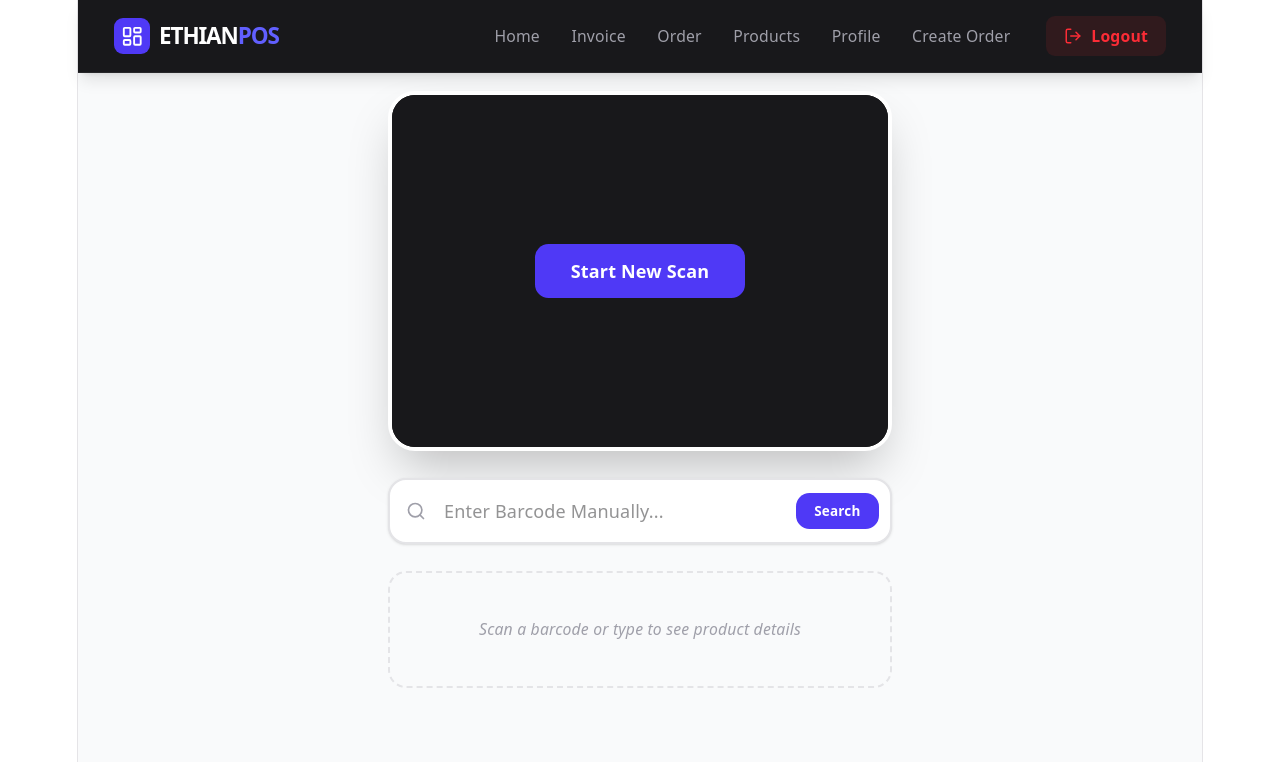
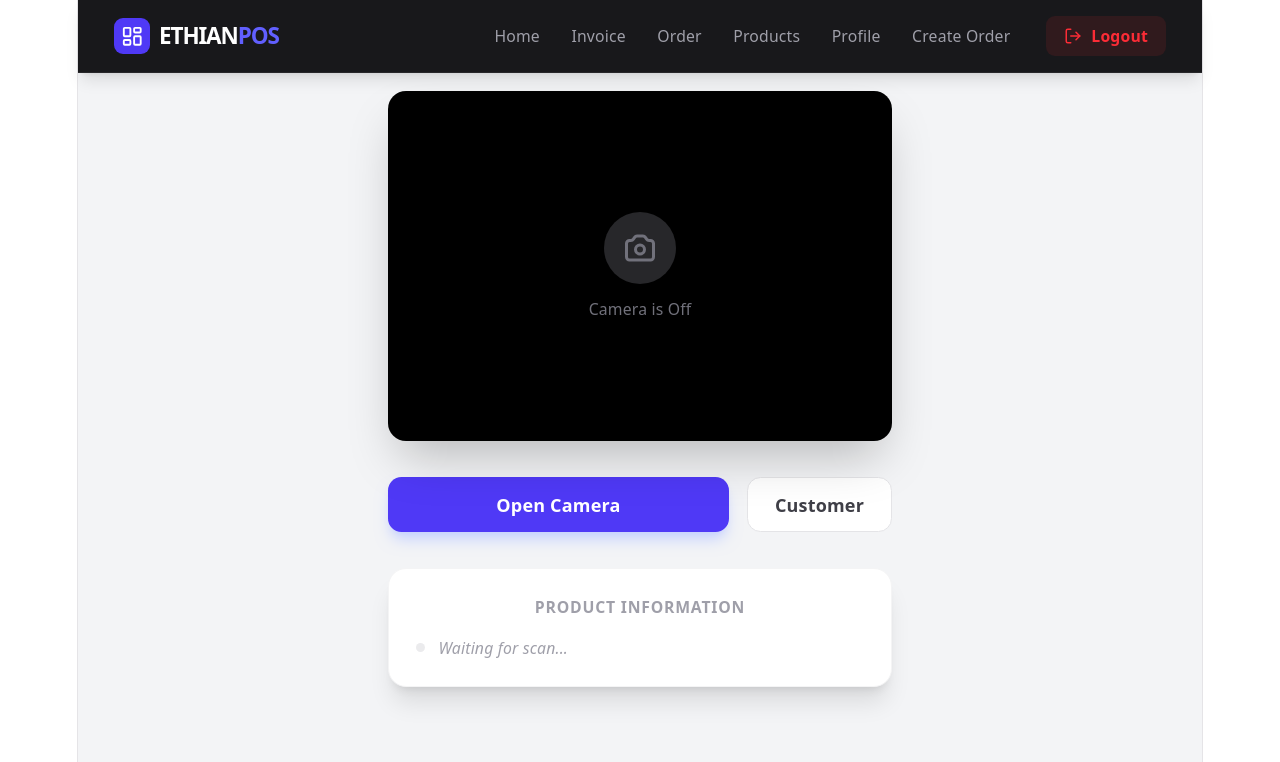
Before and after one commit to Md-Anisuzzaman/barcodeScanner, a React (Vite) app: page / in a window 1280 px wide. Shown: the top 762 px of the page. Built offline with nearby package versions, Linux system fonts and the light colour scheme.

Commit message:
previous code for get data through scaning

```diff
--- a/src/components/BarcodeScanner.jsx
+++ b/src/components/BarcodeScanner.jsx
@@ -1,212 +1,295 @@
-// import { useEffect, useRef, useCallback } from "react";
-// import { useSelector, useDispatch } from "react-redux";
-// import { Html5Qrcode, Html5QrcodeSupportedFormats } from "html5-qrcode";
-// import { setScannedData, toggleCamera } from "../store/scannerSlice";
+import { useEffect, useRef, useCallback } from "react";
+import { useSelector, useDispatch } from "react-redux";
+import { Html5Qrcode, Html5QrcodeSupportedFormats } from "html5-qrcode";
+import { setScannedData, toggleCamera } from "../store/scannerSlice";
+import { useLazyGetProductByBarcodeQuery } from "../store/productApiSlice";
+
+const BarcodeScanner = () => {
+  const [trigger, { data, isFetching, isError, error }] =
+    useLazyGetProductByBarcodeQuery();
+  const dispatch = useDispatch();
+  const { scannedData, isCameraOpen } = useSelector((state) => state.scanner);
+  const qrCodeRef = useRef(null);
+
+  // স্ক্যানার বন্ধ করার জন্য useCallback ব্যবহার করা হয়েছে যাতে ডিপেন্ডেন্সি এরর না আসে
+  const stopScanner = useCallback(() => {
+    if (qrCodeRef.current && qrCodeRef.current.isScanning) {
+      qrCodeRef.current
+        .stop()
+        .then(() => {
+          dispatch(toggleCamera(false));
+        })
+        .catch((err) => console.error("Failed to stop scanner", err));
+    }
+  }, [dispatch]);
+
+  useEffect(() => {
+    if (isCameraOpen) {
+      const html5QrCode = new Html5Qrcode("reader");
+      qrCodeRef.current = html5QrCode;
+
+      const config = {
+        fps: 20,
+        qrbox: { width: 250, height: 200 },
+        aspectRatio: 1.0,
+        formatsToSupport: [
+          Html5QrcodeSupportedFormats.QR_CODE,
+          Html5QrcodeSupportedFormats.EAN_13,
+          Html5QrcodeSupportedFormats.CODE_128,
+          Html5QrcodeSupportedFormats.CODE_39,
+          Html5QrcodeSupportedFormats.UPC_A,
+          Html5QrcodeSupportedFormats.UPC_E,
+        ],
+      };
+
+      html5QrCode
+        .start(
+          { facingMode: "environment" },
+          config,
+          async (decodedText) => {
+            // added async
+            dispatch(setScannedData(decodedText));
+            console.log("Scanned Barcode:", decodedText);
+            try {
+              // .unwrap() allows you to treat the result like a standard promise
+              const result = await trigger(decodedText).unwrap();
+              console.log("🔍 Scanned Result from API:", result);
+            } catch (err) {
+              console.error("🔍 Product not found in database:", err);
+            }
+            stopScanner();
+          },
+          (errorMessage) => {
+            console.log(errorMessage);
+          },
+        )
+        .catch((err) => console.error("Unable to start scanner", err));
+    }
+
+    return () => {
+      if (qrCodeRef.current && qrCodeRef.current.isScanning) {
+        qrCodeRef.current.stop().catch((err) => console.log(err));
+      }
+    };
+  }, [isCameraOpen, stopScanner, dispatch, trigger]);
+
+  useEffect(() => {
+    if (data) {
+      console.log("✅ Product Found:", data);
+    }
+    if (error) {
+      console.error("❌ API Error:", error);
+    }
+  }, [data, error]);
+
+  return (
+    <div className="flex flex-col items-center p-4 min-h-screen bg-gray-100">
+      {/* Scanner Container */}
+      <div
+        className="w-full max-w-md bg-black rounded-2xl overflow-hidden relative shadow-2xl"
+        style={{ height: "350px" }}
+      >
+        {isCameraOpen ? (
+          <>
+            <div id="reader" className="w-full h-full"></div>
+
+            <div className="absolute inset-0 flex items-center justify-center pointer-events-none z-10">
+              {/* মেইন ফ্রেম */}
+              <div className="relative w-64 h-52 border-2 border-white/30 rounded-lg">
+                {/* corner border */}
+                <div className="absolute top-0 left-0 w-6 h-6 border-t-4 border-l-4 border-indigo-500 -ml-1 -mt-1 rounded-tl-sm"></div>
+                <div className="absolute top-0 right-0 w-6 h-6 border-t-4 border-r-4 border-indigo-500 -mr-1 -mt-1 rounded-tr-sm"></div>
+                <div className="absolute bottom-0 left-0 w-6 h-6 border-b-4 border-l-4 border-indigo-500 -ml-1 -mb-1 rounded-bl-sm"></div>
+                <div className="absolute bottom-0 right-0 w-6 h-6 border-b-4 border-r-4 border-indigo-500 -mr-1 -mb-1 rounded-br-sm"></div>
+
+                {/* scanning animation */}
+                <div className="w-full h-0.5 bg-indigo-500 absolute top-0 animate-scan shadow-[0_0_15px_rgba(99,102,241,0.8)]"></div>
+              </div>
+
+              {/* outside part of border */}
+              <div className="absolute inset-0 bg-black/20"></div>
+            </div>
+
+            {/* Instruction Text */}
+            <div className="absolute bottom-4 left-0 right-0 text-center z-20">
+              <span className="bg-black/60 text-white text-[10px] px-3 py-1 rounded-full uppercase tracking-widest font-bold">
+                Align barcode within frame
+              </span>
+            </div>
+          </>
+        ) : (
+          <div className="flex flex-col items-center justify-center h-full text-zinc-500 gap-3">
+            <div className="w-16 h-16 rounded-full bg-zinc-800 flex items-center justify-center">
+              <svg
+                className="w-8 h-8"
+                fill="none"
+                stroke="currentColor"
+                viewBox="0 0 24 24"
+              >
+                <path
+                  strokeLinecap="round"
+                  strokeLinejoin="round"
+                  strokeWidth="2"
+                  d="M3 9a2 2 0 012-2h.93a2 2 0 001.664-.89l.812-1.22A2 2 0 0110.07 4h3.86a2 2 0 011.664.89l.812 1.22A2 2 0 0018.07 7H19a2 2 0 012 2v9a2 2 0 01-2 2H5a2 2 0 01-2-2V9z"
+                />
+                <path
+                  strokeLinecap="round"
+                  strokeLinejoin="round"
+                  strokeWidth="2"
+                  d="M15 13a3 3 0 11-6 0 3 3 0 016 0z"
+                />
+              </svg>
+            </div>
+            <p className="text-sm font-medium">Camera is Off</p>
+          </div>
+        )}
+      </div>
+
+      {/* Buttons */}
+      <div className="flex gap-4 my-8 w-full max-w-md">
+        <button
+          onClick={() => dispatch(toggleCamera(true))}
+          disabled={isCameraOpen}
+          className={`flex-1 bg-indigo-600 hover:bg-indigo-700 text-white px-6 py-3 rounded-xl font-bold shadow-lg shadow-indigo-200 transition-all active:scale-95 ${isCameraOpen ? "opacity-50 cursor-not-allowed" : ""}`}
+        >
+          {isCameraOpen ? "Camera Active" : "Open Camera"}
+        </button>
+        <button className="bg-white border border-zinc-200 text-zinc-700 px-6 py-3 rounded-xl font-bold hover:bg-zinc-50 transition-all">
+          Customer
+        </button>
+      </div>
+
+      {/* Result Section */}
+      {/* <div className="w-full max-w-md bg-white p-6 rounded-2xl shadow-xl border border-zinc-100">
+        <h3 className="text-sm font-black uppercase tracking-wider text-zinc-400 mb-4">
+          Scanned Information
+        </h3>
+        {scannedData ? (
+          <div className="bg-indigo-50 p-4 rounded-xl border border-indigo-100">
+            <p className="text-indigo-900 font-mono break-all text-sm">
+              <span className="font-bold text-indigo-400 mr-2">DATA:</span>
+              {scannedData}
+            </p>
+          </div>
+        ) : (
+          <div className="flex items-center gap-3 text-zinc-400">
+            <div className="w-2 h-2 rounded-full bg-zinc-200 animate-pulse"></div>
+            <p className="text-sm italic">Waiting for scan...</p>
+          </div>
+        )}
+      </div> */}
+
+      {/* Result Section */}
+      <div className="w-full max-w-md bg-white p-6 rounded-2xl shadow-xl border border-zinc-100">
+        <h3 className="text-sm font-black uppercase tracking-wider text-zinc-400 mb-4">
+          Product Information
+          <div>
+            {data}
+          </div>
+        </h3>
+
+        {/* 1. Loading State */}
+        {isFetching && (
+          <div className="flex items-center justify-center p-4">
+            <div className="animate-spin rounded-full h-8 w-8 border-b-2 border-indigo-600"></div>
+            <p className="ml-3 text-sm text-zinc-500">Searching product...</p>
+          </div>
+        )}
+
+        {/* 2. Error State */}
+        {isError && (
+          <div className="bg-red-50 p-4 rounded-xl border border-red-100 mb-4">
+            <p className="text-red-600 text-sm">
+              {error?.data?.message || "Product not found or network error."}
+            </p>
+          </div>
+        )}
+
+        {/* 3. Success State (Assuming 'data' is returned from trigger) */}
+        {scannedData && !isFetching && !isError && (
+          <div className="bg-indigo-50 p-4 rounded-xl border border-indigo-100">
+            <p className="text-xs text-indigo-400 font-bold mb-1">
+              BARCODE: {scannedData}
+            </p>
+            {/* If your API returns data, display it here */}
+            {/* <p className="text-lg font-bold text-indigo-900">{data?.name}</p> */}
+            {/* <p className="text-indigo-700">${data?.price}</p> */}
+          </div>
+        )}
+
+        {!scannedData && !isFetching && (
+          <div className="flex items-center gap-3 text-zinc-400">
+            <div className="w-2 h-2 rounded-full bg-zinc-200 animate-pulse"></div>
+            <p className="text-sm italic">Waiting for scan...</p>
+          </div>
+        )}
+      </div>
+    </div>
+  );
+};
+
+export default BarcodeScanner;
+
+// import { useState} from "react";
+// import { useLazyGetProductByBarcodeQuery } from "../store/productApiSlice";
+// import ScannerView from "./ScannerView"; // স্ক্যানার পার্ট
+// import ProductCard from "./ProductCard"; // প্রোডাক্ট কার্ড
+// import SearchBar from "./SearchBar"; // সার্চবার পার্ট
 
 // const BarcodeScanner = () => {
-//   const dispatch = useDispatch();
-//   const { scannedData, isCameraOpen } = useSelector((state) => state.scanner);
-//   const qrCodeRef = useRef(null);
+//   const [product, setProduct] = useState(null);
+//   const [trigger, { isFetching, isError, error }] = useLazyGetProductByBarcodeQuery();
 
-//   // স্ক্যানার বন্ধ করার জন্য useCallback ব্যবহার করা হয়েছে যাতে ডিপেন্ডেন্সি এরর না আসে
-//   const stopScanner = useCallback(() => {
-//     if (qrCodeRef.current && qrCodeRef.current.isScanning) {
-//       qrCodeRef.current
-//         .stop()
-//         .then(() => {
-//           dispatch(toggleCamera(false));
-//         })
-//         .catch((err) => console.error("Failed to stop scanner", err));
+//   // বারকোড পাওয়ার পর এপিআই কল করার মেইন ফাংশন
+//   const handleBarcodeSearch = async (barcode) => {
+//     console.log("Scanned Barcode:", barcode);
+//     console.log("Scanned Barcode:", barcode);
+
+//     if (!barcode) return;
+//     try {
+//       const result = await trigger(barcode).unwrap();
+//       setProduct(result);
+//     } catch (err) {
+//       setProduct(null);
+//       console.error("Search failed:", err);
 //     }
-//   }, [dispatch]);
-
-//   useEffect(() => {
-//     if (isCameraOpen) {
-//       const html5QrCode = new Html5Qrcode("reader");
-//       qrCodeRef.current = html5QrCode;
-
-//       const config = {
-//         fps: 20,
-//         qrbox: { width: 250, height: 200 },
-//         aspectRatio: 1.0,
-//         formatsToSupport: [
-//           Html5QrcodeSupportedFormats.QR_CODE,
-//           Html5QrcodeSupportedFormats.EAN_13,
-//           Html5QrcodeSupportedFormats.CODE_128,
-//           Html5QrcodeSupportedFormats.CODE_39,
-//           Html5QrcodeSupportedFormats.UPC_A,
-//           Html5QrcodeSupportedFormats.UPC_E,
-//         ],
-//       };
-
-//       html5QrCode
-//         .start(
-//           { facingMode: "environment" },
-//           config,
-//           (decodedText) => {
-//             dispatch(setScannedData(decodedText));
-//             stopScanner();
-//           },
-//           (errorMessage) => {
-//            console.log(errorMessage);
-//           }
-//         )
-//         .catch((err) => console.error("Unable to start scanner", err));
-//     }
-
-//     return () => {
-//       if (qrCodeRef.current && qrCodeRef.current.isScanning) {
-//         qrCodeRef.current.stop().catch((err) => console.log(err));
-//       }
-//     };
-//   }, [isCameraOpen, stopScanner,dispatch]);
+//   };
 
 //   return (
-//     <div className="flex flex-col items-center p-4 min-h-screen bg-gray-100">
-//       {/* Scanner Container */}
-//       <div
-//         className="w-full max-w-md bg-black rounded-2xl overflow-hidden relative shadow-2xl"
-//         style={{ height: "350px" }}
-//       >
-//         {isCameraOpen ? (
-//           <>
+//     <div className="flex flex-col items-center p-4 min-h-screen bg-gray-50 pb-20">
+//       <div className="w-full max-w-md space-y-6">
 
-//             <div id="reader" className="w-full h-full"></div>
+//         {/* ১. স্ক্যানার কম্পোনেন্ট (আপনার ডিজাইন) */}
+//         <ScannerView onScanSuccess={handleBarcodeSearch} isFetching={isFetching} />
 
-//             <div className="absolute inset-0 flex items-center justify-center pointer-events-none z-10">
-//               {/* মেইন ফ্রেম */}
-//               <div className="relative w-64 h-52 border-2 border-white/30 rounded-lg">
-//                 {/* corner border */}
-//                 <div className="absolute top-0 left-0 w-6 h-6 border-t-4 border-l-4 border-indigo-500 -ml-1 -mt-1 rounded-tl-sm"></div>
-//                 <div className="absolute top-0 right-0 w-6 h-6 border-t-4 border-r-4 border-indigo-500 -mr-1 -mt-1 rounded-tr-sm"></div>
-//                 <div className="absolute bottom-0 left-0 w-6 h-6 border-b-4 border-l-4 border-indigo-500 -ml-1 -mb-1 rounded-bl-sm"></div>
-//                 <div className="absolute bottom-0 right-0 w-6 h-6 border-b-4 border-r-4 border-indigo-500 -mr-1 -mb-1 rounded-br-sm"></div>
+//         {/* ২. সার্চবার কম্পোনেন্ট */}
+//         <SearchBar onSearch={handleBarcodeSearch} isLoading={isFetching} />
 
-//              {/* scanning animation */}
-//                 <div className="w-full h-0.5 bg-indigo-500 absolute top-0 animate-scan shadow-[0_0_15px_rgba(99,102,241,0.8)]"></div>
-//               </div>
+//         {/* ৩. রেজাল্ট সেকশন / প্রোডাক্ট কার্ড */}
+//         <div className="mt-4">
+//           {isFetching && (
+//             <div className="flex justify-center p-10">
+//               <div className="animate-spin rounded-full h-8 w-8 border-b-2 border-indigo-600"></div>
+//             </div>
+//           )}
 
-//               {/* outside part of border */}
-//               <div className="absolute inset-0 bg-black/20"></div>
+//           {isError && (
+//             <div className="bg-red-50 text-red-600 p-4 rounded-xl text-sm border border-red-100">
+//               {error?.data?.message || "Product not found!"}
 //             </div>
+//           )}
 
-//             {/* Instruction Text */}
-//             <div className="absolute bottom-4 left-0 right-0 text-center z-20">
-//               <span className="bg-black/60 text-white text-[10px] px-3 py-1 rounded-full uppercase tracking-widest font-bold">
-//                 Align barcode within frame
-//               </span>
+//           {product && !isFetching && <ProductCard product={product} />}
+
+//           {!product && !isFetching && !isError && (
+//             <div className="text-center text-zinc-400 py-10 border-2 border-dashed border-zinc-200 rounded-2xl">
+//               <p className="text-sm italic">Scan a barcode or type to see product details</p>
 //             </div>
-//           </>
-//         ) : (
-//           <div className="flex flex-col items-center justify-center h-full text-zinc-500 gap-3">
-//             <div className="w-16 h-16 rounded-full bg-zinc-800 flex items-center justify-center">
-//               <svg className="w-8 h-8" fill="none" stroke="currentColor" viewBox="0 0 24 24">
-//                 <path strokeLinecap="round" strokeLinejoin="round" strokeWidth="2" d="M3 9a2 2 0 012-2h.93a2 2 0 001.664-.89l.812-1.22A2 2 0 0110.07 4h3.86a2 2 0 011.664.89l.812 1.22A2 2 0 0018.07 7H19a2 2 0 012 2v9a2 2 0 01-2 2H5a2 2 0 01-2-2V9z" />
-//                 <path strokeLinecap="round" strokeLinejoin="round" strokeWidth="2" d="M15 13a3 3 0 11-6 0 3 3 0 016 0z" />
-//               </svg>
-//             </div>
-//             <p className="text-sm font-medium">Camera is Off</p>
-//           </div>
-//         )}
-//       </div>
-
-//       {/* Buttons */}
-//       <div className="flex gap-4 my-8 w-full max-w-md">
-//         <button
-//           onClick={() => dispatch(toggleCamera(true))}
-//           disabled={isCameraOpen}
-//           className={`flex-1 bg-indigo-600 hover:bg-indigo-700 text-white px-6 py-3 rounded-xl font-bold shadow-lg shadow-indigo-200 transition-all active:scale-95 ${isCameraOpen ? 'opacity-50 cursor-not-allowed' : ''}`}
-//         >
-//           {isCameraOpen ? "Camera Active" : "Open Camera"}
-//         </button>
-//         <button className="bg-white border border-zinc-200 text-zinc-700 px-6 py-3 rounded-xl font-bold hover:bg-zinc-50 transition-all">
-//           Customer
-//         </button>
-//       </div>
-
-//       {/* Result Section */}
-//       <div className="w-full max-w-md bg-white p-6 rounded-2xl shadow-xl border border-zinc-100">
-//         <h3 className="text-sm font-black uppercase tracking-wider text-zinc-400 mb-4">
-//           Scanned Information
-//         </h3>
-//         {scannedData ? (
-//           <div className="bg-indigo-50 p-4 rounded-xl border border-indigo-100">
-//             <p className="text-indigo-900 font-mono break-all text-sm">
-//               <span className="font-bold text-indigo-400 mr-2">DATA:</span>
-//               {scannedData}
-//             </p>
-//           </div>
-//         ) : (
-//           <div className="flex items-center gap-3 text-zinc-400">
-//             <div className="w-2 h-2 rounded-full bg-zinc-200 animate-pulse"></div>
-//             <p className="text-sm italic">Waiting for scan...</p>
-//           </div>
-//         )}
+//           )}
+//         </div>
 //       </div>
 //     </div>
 //   );
 // };
 
 // export default BarcodeScanner;
-
-
-import { useState} from "react";
-import { useLazyGetProductByBarcodeQuery } from "../store/productApiSlice";
-import ScannerView from "./ScannerView"; // স্ক্যানার পার্ট
-import ProductCard from "./ProductCard"; // প্রোডাক্ট কার্ড
-import SearchBar from "./SearchBar"; // সার্চবার পার্ট
-
-const BarcodeScanner = () => {
-  const [product, setProduct] = useState(null);
-  const [trigger, { isFetching, isError, error }] = useLazyGetProductByBarcodeQuery();
-
-  // বারকোড পাওয়ার পর এপিআই কল করার মেইন ফাংশন
-  const handleBarcodeSearch = async (barcode) => {
-    if (!barcode) return;
-    try {
-      const result = await trigger(barcode).unwrap();
-      setProduct(result);
-    } catch (err) {
-      setProduct(null);
-      console.error("Search failed:", err);
-    }
-  };
-
-  return (
-    <div className="flex flex-col items-center p-4 min-h-screen bg-gray-50 pb-20">
-      <div className="w-full max-w-md space-y-6">
-
-        {/* ১. স্ক্যানার কম্পোনেন্ট (আপনার ডিজাইন) */}
-        <ScannerView onScanSuccess={handleBarcodeSearch} isFetching={isFetching} />
-
-        {/* ২. সার্চবার কম্পোনেন্ট */}
-        <SearchBar onSearch={handleBarcodeSearch} isLoading={isFetching} />
-
-        {/* ৩. রেজাল্ট সেকশন / প্রোডাক্ট কার্ড */}
-        <div className="mt-4">
-          {isFetching && (
-            <div className="flex justify-center p-10">
-              <div className="animate-spin rounded-full h-8 w-8 border-b-2 border-indigo-600"></div>
-            </div>
-          )}
-
-          {isError && (
-            <div className="bg-red-50 text-red-600 p-4 rounded-xl text-sm border border-red-100">
-              {error?.data?.message || "Product not found!"}
-            </div>
-          )}
-
-          {product && !isFetching && <ProductCard product={product} />}
-
-          {!product && !isFetching && !isError && (
-            <div className="text-center text-zinc-400 py-10 border-2 border-dashed border-zinc-200 rounded-2xl">
-              <p className="text-sm italic">Scan a barcode or type to see product details</p>
-            </div>
-          )}
-        </div>
-      </div>
-    </div>
-  );
-};
-
-export default BarcodeScanner;
--- a/src/store/scannerSlice.js
+++ b/src/store/scannerSlice.js
@@ -8,6 +8,7 @@ const scannerSlice = createSlice({
   },
   reducers: {
     setScannedData: (state, action) => {
+      console.log(state.scannedData, action.payload);
       state.scannedData = action.payload;
     },
     toggleCamera: (state, action) => {
```
Also changed, not shown: src/components/ProductCard.jsx (line endings or trailing spaces), src/components/ScannerView.jsx (line endings or trailing spaces), src/components/SearchBar.jsx (line endings or trailing spaces).
